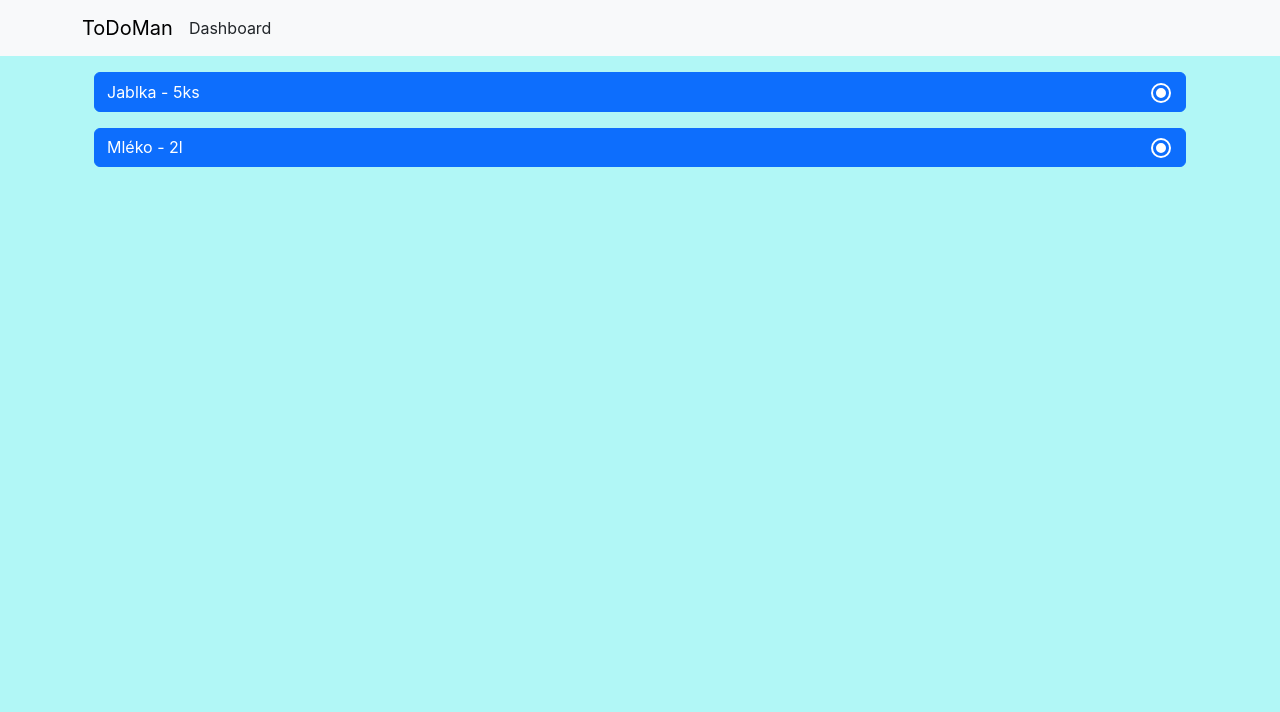
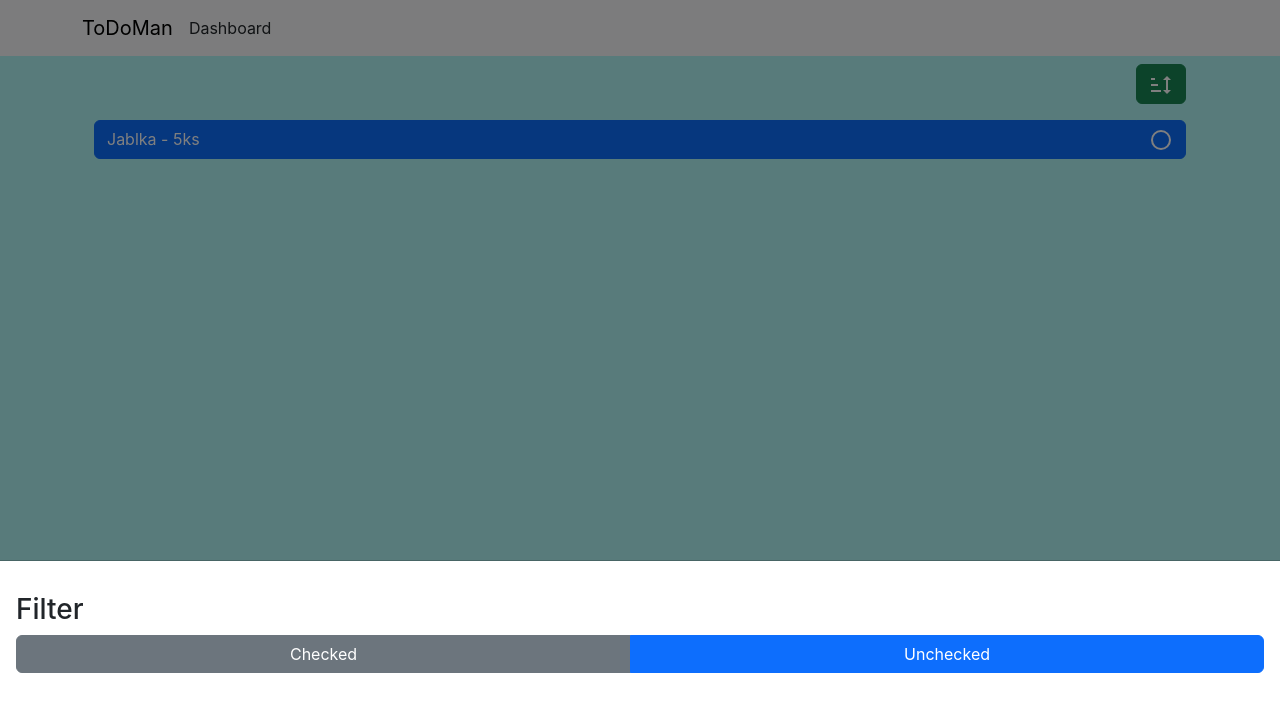
Before and after one commit to Vratislavberry/to-do-projekt, a React (Create React App) app in the folder client/: page /listDetail in a window 1280 px wide. Both pictures are taken after a click on the button 1161 px from the left and 91 px from the top of the page. Shown: the top 712 px of the page. Built offline with nearby package versions, Linux system fonts and the light colour scheme; no server answers.

Commit message:
Added filter functionality

```diff
--- /dev/null
+++ b/client/src/components/listDetail/itemFilterConfig.jsx
@@ -0,0 +1,42 @@
+import Offcanvas from "react-bootstrap/Offcanvas";
+import Button from "react-bootstrap/Button";
+import { ButtonGroup } from "react-bootstrap";
+import { useContext } from "react";
+import { listDetailContext } from "./listDetailProvider";
+
+
+//onClose: () => void;
+function ItemFilterConfig({ onClose }) {
+  const context = useContext(listDetailContext);
+  const { handlerMap, filter } = context ?? {
+    state: "pending",
+    data: [],
+  };
+
+  return (
+    <Offcanvas onHide={onClose} show={true} placement="bottom" className="p-3">
+
+      <h3 className="mt-3">Filter</h3>
+      <ButtonGroup>
+        <Button
+          variant={filter?.checked ? "primary" : "secondary"}
+          onClick={() =>
+            handlerMap?.handleFilterChange("checked", !filter?.checked)
+          }
+        >
+          Checked
+        </Button>
+        <Button
+          variant={filter?.unchecked ? "primary" : "secondary"}
+          onClick={() =>
+            handlerMap?.handleFilterChange("unchecked", !filter?.unchecked)
+          }
+        >
+          Unchecked
+        </Button>
+      </ButtonGroup>
+    </Offcanvas>
+  );
+}
+
+export default ItemFilterConfig;
--- a/client/src/components/listDetail/listDetailContent.jsx
+++ b/client/src/components/listDetail/listDetailContent.jsx
@@ -2,6 +2,9 @@ import { useContext, useState, useEffect } from "react";
 
 import Container from "react-bootstrap/esm/Container";
 import Row from "react-bootstrap/Row";
+import { Col, Button } from "react-bootstrap";
+import Icon from "@mdi/react";
+import { mdiSort } from "@mdi/js";
 
 // to install:
 //npm install @mdi/react
@@ -16,11 +19,13 @@ import SplitCardBlank from "./splitCard-blank";
 import SplitCardConfig from "./splitCard-config";
 import SplitCardBar from "./splitCard-bar";
 import ItemUI from "./itemUI";
+import ItemFilterConfig from "./itemFilterConfig";
 
 function ListDetailContent() {
-  const { state, data } = useContext(listDetailContext);
+  const { state, data, filter } = useContext(listDetailContext);
   const [currentCardIndex, setCurrentCardIndex] = useState(0);
   const [showConfig, setShowConfig] = useState(false);
+  const [showFilterConfig, setShowFilterConfig] = useState(false);
   const [SplitCardFormData, setSplitCardFormData] = useState();
   const [SplitCardDeleteFormData, setSplitCardDeleteFormData] = useState();
   const [SplitCardStates, setSplitCardStates] = useState();
@@ -92,13 +97,29 @@ function ListDetailContent() {
         />
       ) : null}
 
+      {!!showFilterConfig ? (
+        <ItemFilterConfig onClose={() => setShowFilterConfig(false)} />
+      ) : null}
+
+      <Col className="d-flex justify-content-end my-2">
+          <Button
+            variant="success"
+            onClick={() => setShowFilterConfig(true)}
+            disabled={state === "pending"}
+          >
+            <Icon path={mdiSort} size={1} />
+          </Button>
+        </Col>
+
       {state === "pending" ? <PendingItem /> : null}
 
       {state === "ready" && data?.itemList?.length > 0 ? (
         <Row>
-          {data.itemList.map((item) => (
-            <ItemUI key={item.id} item={item} setItemFormData={() => {}} />
-          ))}
+          {data.itemList.map((item) =>
+            filter[item.state] ? (
+              <ItemUI key={item._id} item={item} setItemFormData={() => {}} />
+            ) : null
+          )}
         </Row>
       ) : null}
       {/*
--- a/client/src/components/listDetail/listDetailProvider.jsx
+++ b/client/src/components/listDetail/listDetailProvider.jsx
@@ -9,6 +9,7 @@ function ListDetailProvider({ children, listID }) {
     state: "ready", // one of ready/pending/error
     data: null,
     error: null,
+    filter: { checked: false, unchecked: true },
   });
 
   async function handleLoad(dtoIn) {
@@ -121,7 +122,7 @@ function ListDetailProvider({ children, listID }) {
       const newItemList = current.data.itemList.slice();
       newItemList[itemIndex] = { ...newItemList[itemIndex], ...dtoIn };
 
-      console.log({ ...current.data, itemList: newItemList },)
+      console.log({ ...current.data, itemList: newItemList });
       return {
         ...current,
         state: "ready",
@@ -156,10 +157,22 @@ function ListDetailProvider({ children, listID }) {
     return { ok: result.ok, error: result.ok ? undefined : result.data };
   }
 
+  // key: "checked" | "unchecked"
+  // value: boolen
+  async function handleFilterChange(key, value) {
+    console.log(`zmenil se filtr ${key} na ${value}`);
+    console.log(listDetailDto);
+    setListDetailDto((current) => ({
+      ...current,
+      filter: { ...current.filter, [key]: value },
+    }));
+    console.log(listDetailDto);
+  }
+
   const value = {
     ...listDetailDto,
     listID,
-    handlerMap: { handleLoad, handleCreate, handleUpdate, handleDelete },
+    handlerMap: { handleLoad, handleCreate, handleUpdate, handleDelete, handleFilterChange },
   };
 
   return (
```
